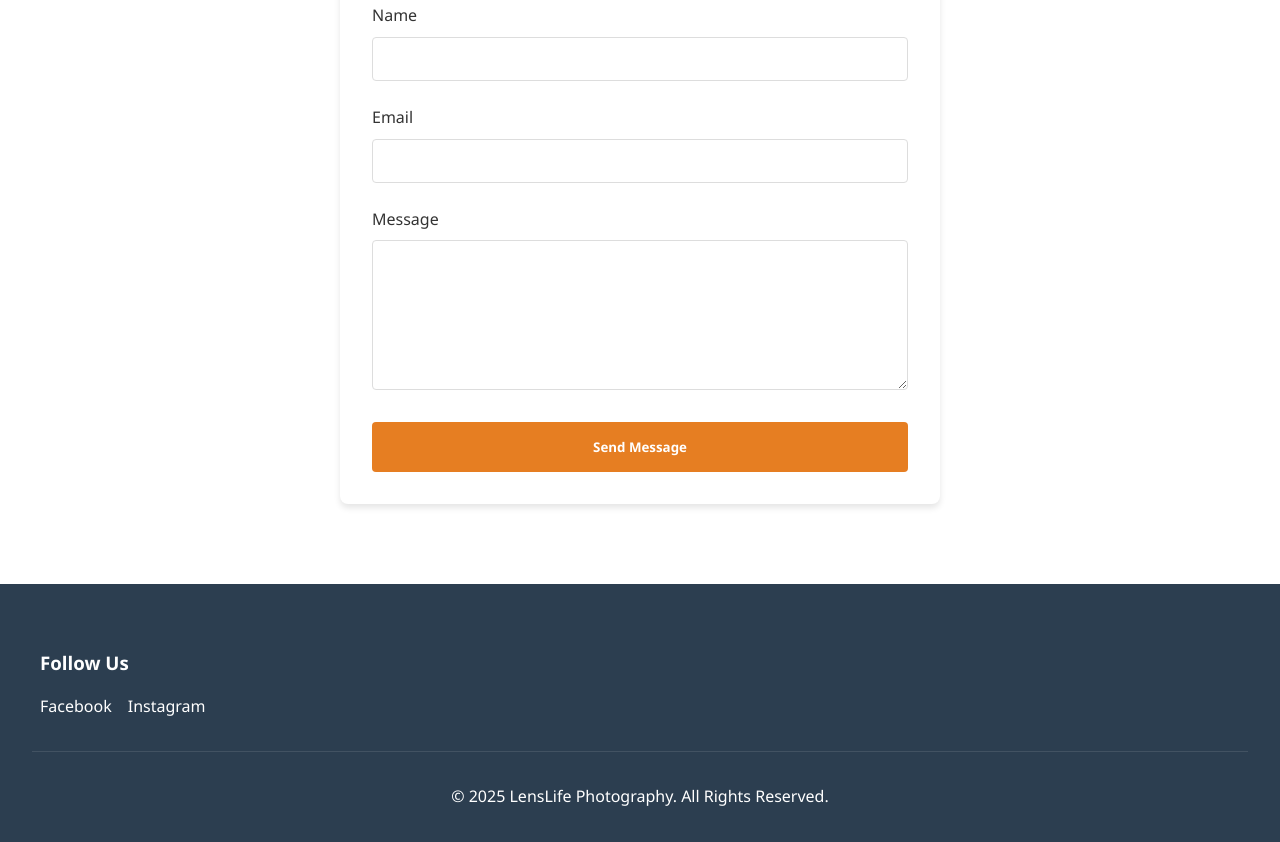
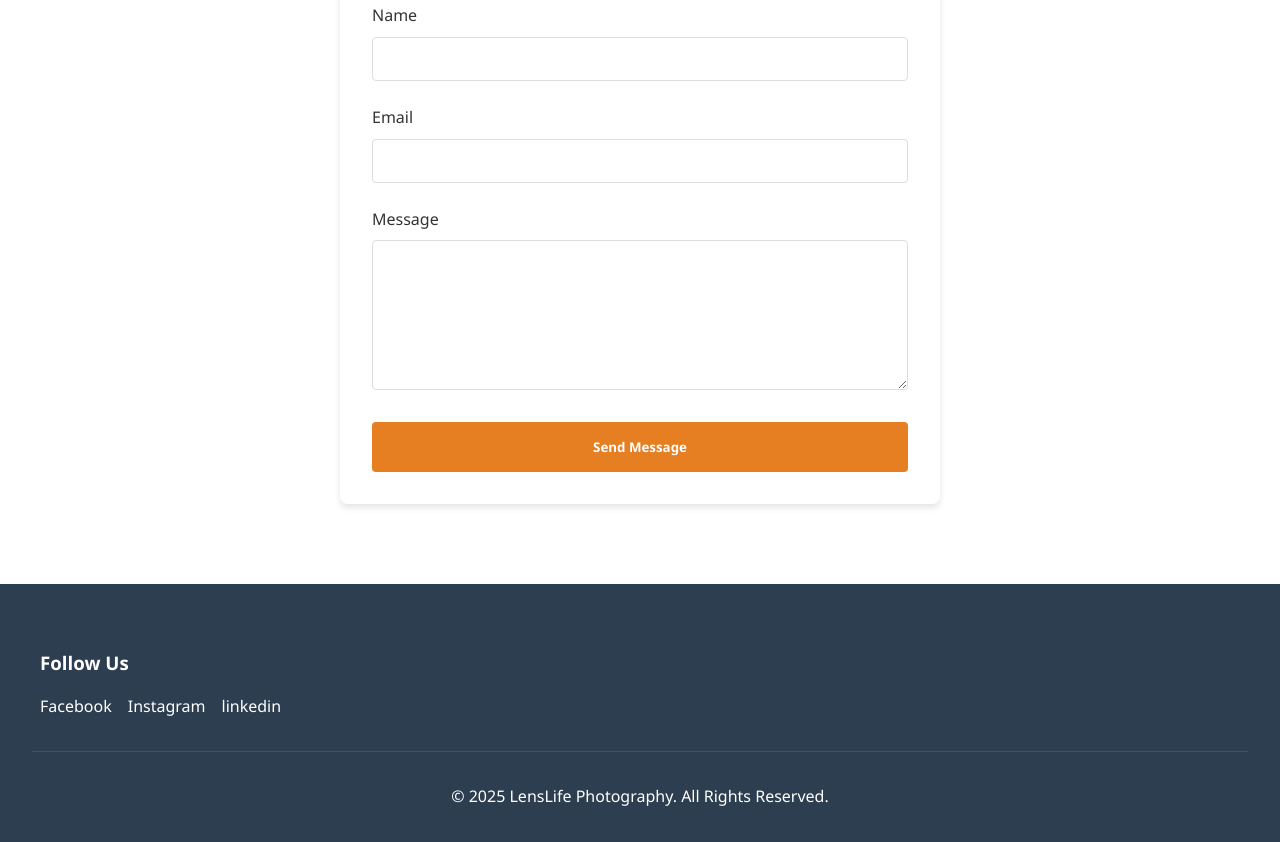
Before and after one commit to vin51/mtg-folio, a plain HTML site: page index.html in a window 1280 px wide. Shown: the part 2657-3499 px from the top of the page. Drawn offline with Linux system fonts and the light colour scheme.

Commit message:
linkedin social link

```diff
--- a/index.html
+++ b/index.html
@@ -138,6 +138,7 @@
                 <div class="social-links">
                     <a href="www.instagram.com">Facebook</a>
                     <a href="www.facebook.com">Instagram</a>
+                    <a href="www.linkedin.com">linkedin</a>
                 </div>
             </div>
         </div>
```
